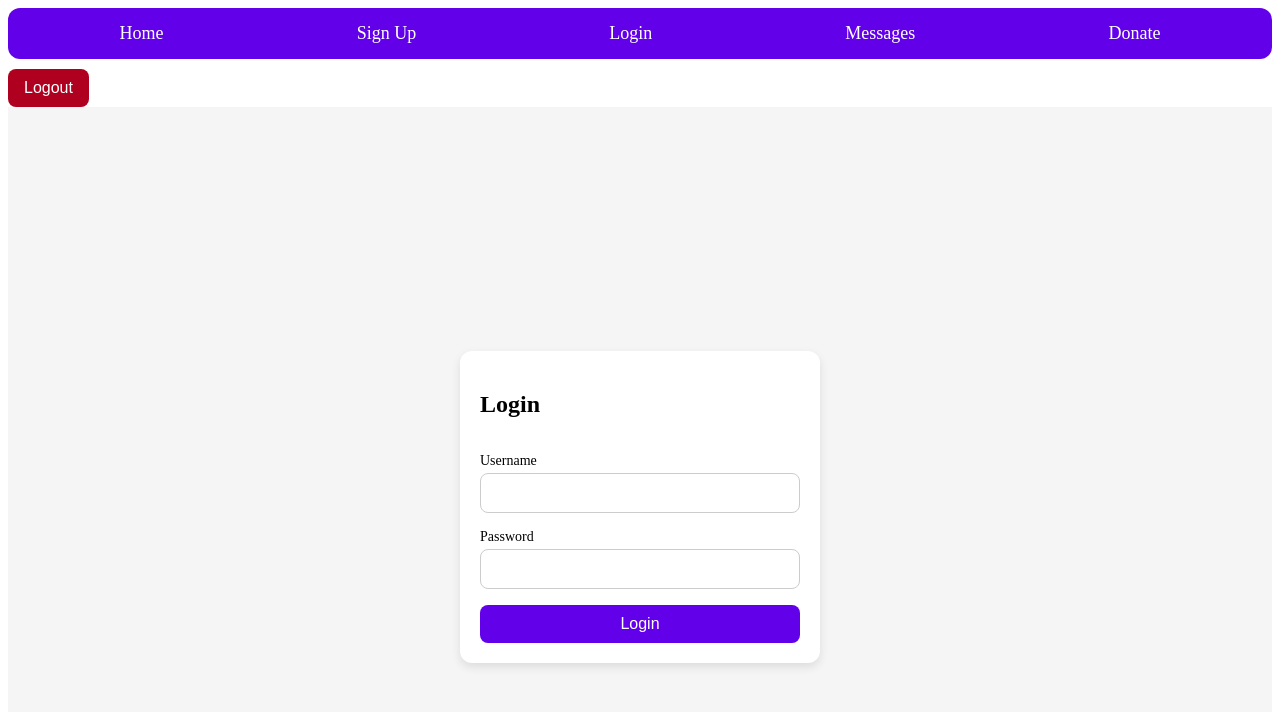
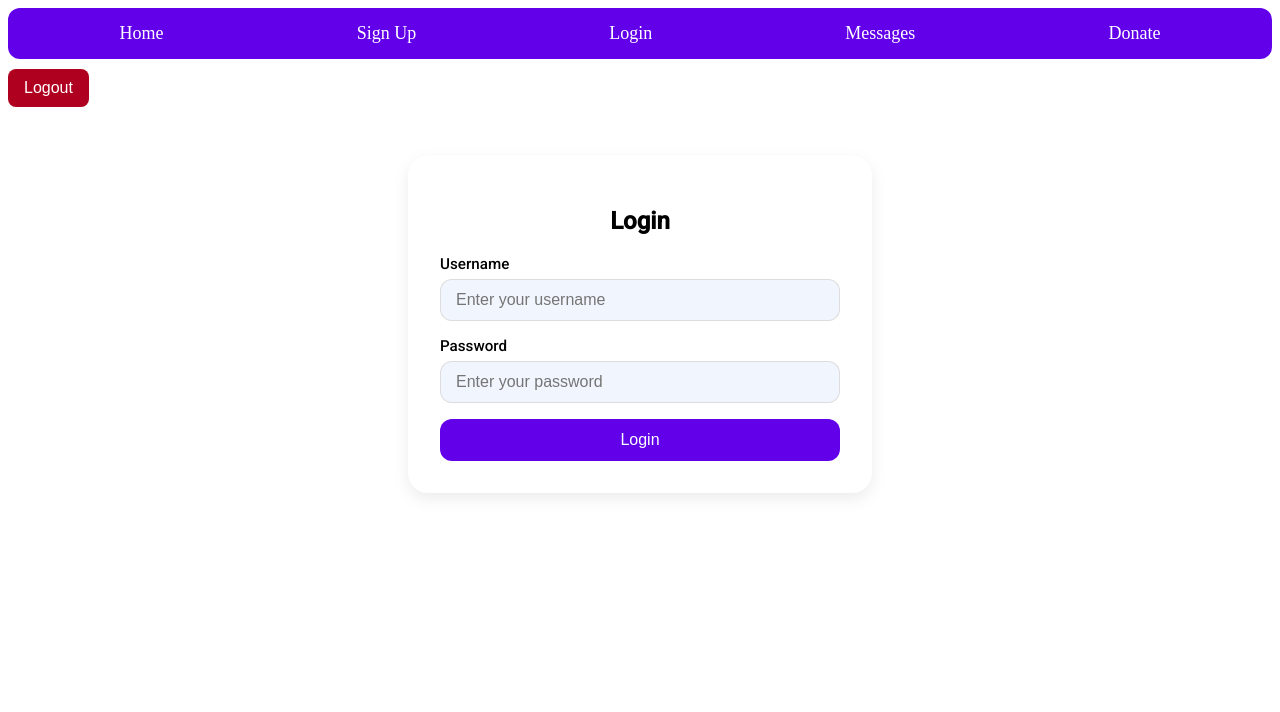
Before and after one commit to PaigeGrimes/NoStrays, a Vue app in the folder frontend/: page /login in a window 1280 px wide. Shown: the top 712 px of the page. Built offline with nearby package versions, Linux system fonts and the light colour scheme.

Commit message:
fixed login

```diff
--- a/frontend/src/views/Login.vue
+++ b/frontend/src/views/Login.vue
@@ -1,98 +1,128 @@
 <template>
-  <div class="login-container">
-    <form @submit.prevent="login" class="login-form">
-      <h2>Login</h2>
-      <div class="input-group">
-        <label for="username">Username</label>
-        <input type="text" id="username" v-model="username" required />
-      </div>
-      <div class="input-group">
-        <label for="password">Password</label>
-        <input type="password" id="password" v-model="password" required />
-      </div>
-      <button type="submit" class="login-button">Login</button>
-      <p v-if="errorMessage" class="error">{{ errorMessage }}</p>
+  <div class="auth-container">
+    <h2>Login</h2>
+    <form @submit.prevent="loginUser" class="auth-form">
+      <label for="username" class="auth-label">Username</label>
+      <input
+          v-model="username"
+          id="username"
+          type="text"
+          placeholder="Enter your username"
+          required
+          class="auth-input"
+      />
+
+      <label for="password" class="auth-label">Password</label>
+      <input
+          v-model="password"
+          id="password"
+          type="password"
+          placeholder="Enter your password"
+          required
+          class="auth-input"
+      />
+
+      <button type="submit" class="auth-button">Login</button>
     </form>
   </div>
 </template>
 
-<script>
-import { useAuthStore } from '@/stores/auth';
+<script lang="ts">
+import axios from 'axios';
+import { defineComponent } from 'vue';
 
-export default {
+export default defineComponent({
   data() {
     return {
       username: '',
       password: '',
-      errorMessage: ''
     };
   },
   methods: {
-    async login() {
-      const authStore = useAuthStore();
+    async loginUser() {
       try {
-        await authStore.login(this.username, this.password);
-        this.$router.push('/dashboard');
-      } catch (error) {
-        this.errorMessage = 'Invalid username or password';
+        const response = await axios.post('http://localhost:5001/login', {
+          username: this.username,
+          password: this.password,
+        });
+
+        localStorage.setItem('userId', response.data.userId);
+        localStorage.setItem('accessLevel', response.data.accessLevel);
+
+        alert('Logged in successfully');
+        this.$router.push('/')
+      } catch (error: any) {
+        console.error('Login failed:', error);
+        alert(error.response?.data?.message || 'Login failed');
       }
-    }
-  }
-};
+    },
+  },
+});
 </script>
 
-<style>
-.login-container {
-  display: flex;
-  justify-content: center;
-  align-items: center;
-  height: 100vh;
-  background-color: #f5f5f5;
+<style scoped>
+@import url('https://fonts.googleapis.com/css2?family=Roboto:wght@400;500&display=swap');
+
+/* Container styled as a "card" */
+.auth-container {
+  max-width: 400px;
+  margin: 3rem auto;
+  padding: 2rem;
+  font-family: 'Roboto', sans-serif;
+  background: #fff;
+  border-radius: 20px;
+  box-shadow: 0 6px 16px rgba(0, 0, 0, 0.08);
+  text-align: center;
 }
-.login-form {
-  background: white;
-  padding: 20px;
-  border-radius: 12px;
-  box-shadow: 0px 4px 10px rgba(0, 0, 0, 0.1);
-  width: 320px;
+
+/* Form layout */
+.auth-form {
   display: flex;
   flex-direction: column;
-  gap: 16px;
+  margin-top: 1rem;
 }
-.input-group {
-  display: flex;
-  flex-direction: column;
+
+/* Labels above each input */
+.auth-label {
+  text-align: left;
+  margin-bottom: 6px;
+  font-weight: 500;
+  font-size: 0.95rem;
 }
-label {
-  font-size: 14px;
-  margin-bottom: 4px;
-}
-input {
-  padding: 10px;
-  border: 1px solid #ccc;
-  border-radius: 8px;
+
+/* Inputs with subtle background color and round corners */
+.auth-input {
+  width: 92%;
+  padding: 12px 16px;
+  margin-bottom: 16px;
+  border: none;
+  border-radius: 12px;
+  background-color: #f1f5fe; /* Light bluish background */
   font-size: 16px;
   outline: none;
-  transition: border-color 0.2s;
+  box-shadow: inset 0 0 0 1px #ddd;
+  transition: box-shadow 0.3s ease;
 }
-input:focus {
-  border-color: #6200ea;
+
+/* Highlight border on focus */
+.auth-input:focus {
+  box-shadow: inset 0 0 0 2px #6200ea;
 }
-.login-button {
+
+/* Button with Material 3–inspired styling */
+.auth-button {
   background-color: #6200ea;
-  color: white;
-  padding: 10px;
+  color: #fff;
+  padding: 12px 16px;
   border: none;
-  border-radius: 8px;
+  border-radius: 12px;
+  cursor: pointer;
   font-size: 16px;
-  cursor: pointer;
-  transition: background-color 0.2s;
+  font-weight: 500;
+  transition: background-color 0.3s ease;
 }
-.login-button:hover {
+
+.auth-button:hover {
   background-color: #3700b3;
 }
-.error {
-  color: red;
-  font-size: 14px;
-}
 </style>
```
